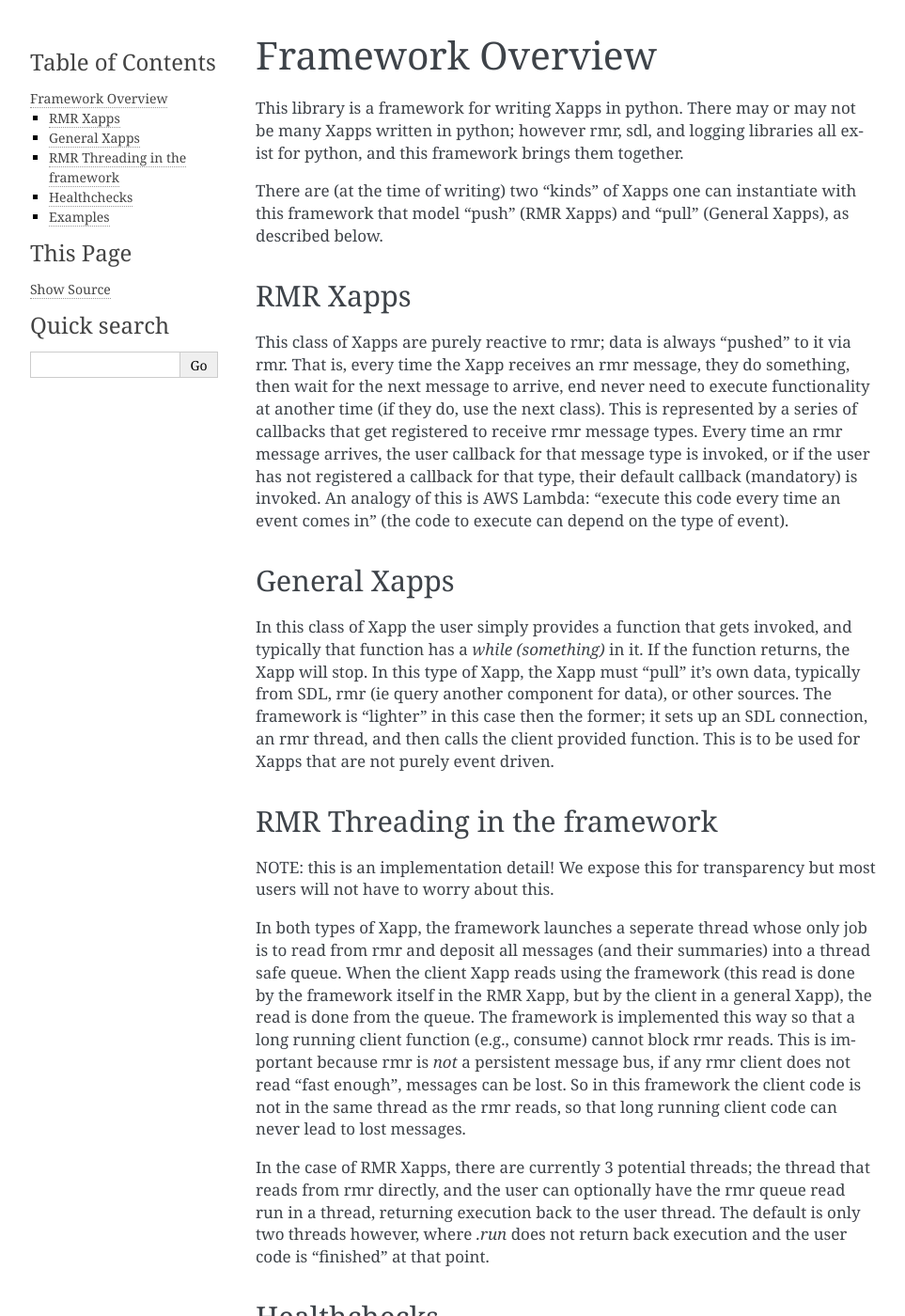
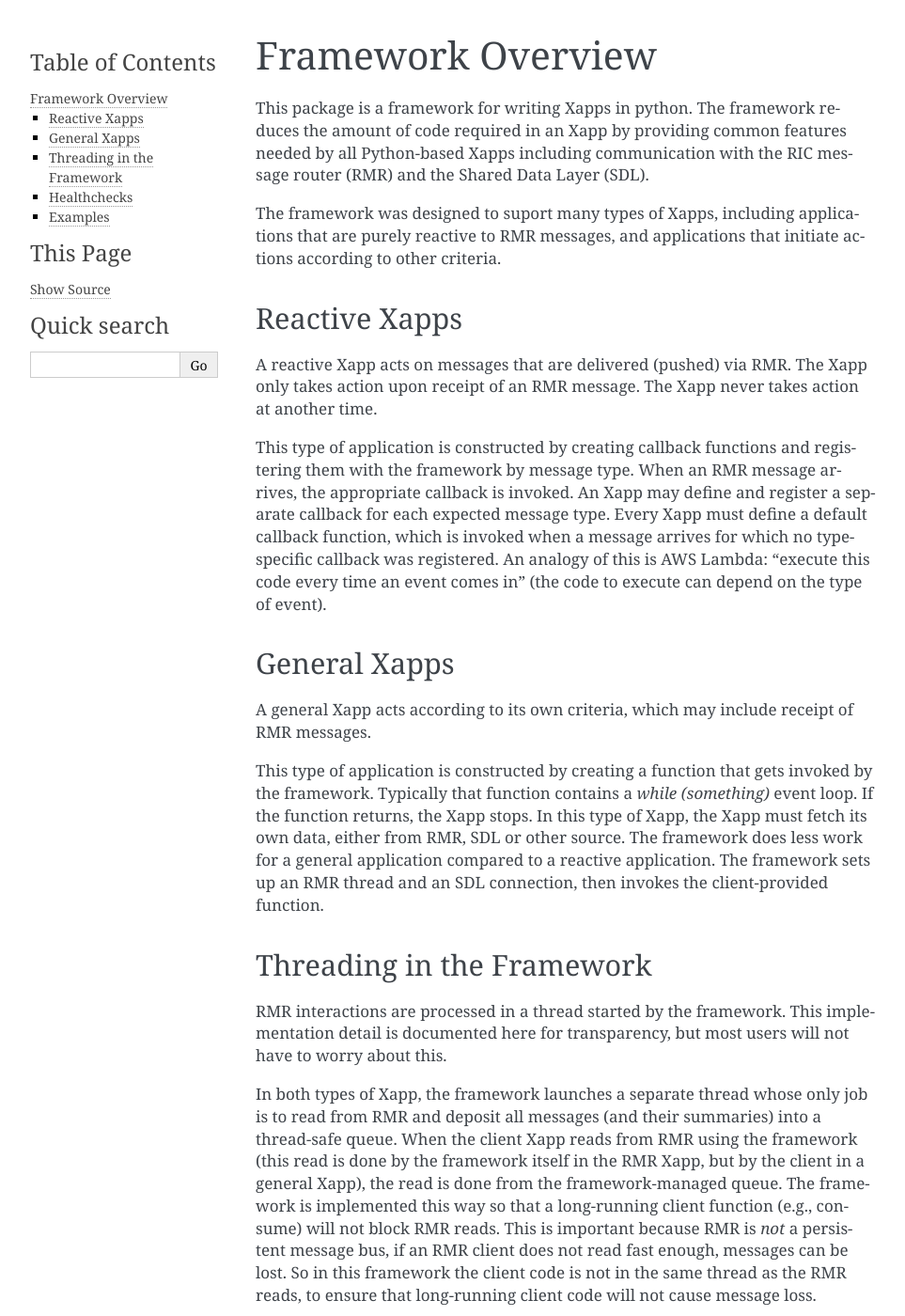
Before and after one commit to o-ran-sc/ric-plt-xapp-frame-py, a Sphinx documentation site: the page built from docs/overview.rst, in a window 1280 px wide and 1400 px high. Shown: the whole window at 94% size, without its empty margins (148-1111 px from the left). Built offline with Sphinx 7.4.7, drawn with Linux system fonts in a browser that asks for light colours; the version number is read from the project's files by our own code; some of the changed text lies outside the part shown.

Commit message:
Improve the package overview shown at PyPI
Signed-off-by: Lott, Christopher (cl778h) <cl778h@att.com>
Change-Id: I08692e6ef60d199cb0b92c1c99740ae808b8885c

```diff
--- a/docs/overview.rst
+++ b/docs/overview.rst
@@ -5,56 +5,105 @@
 Framework Overview
 ==================
 
-This library is a framework for writing Xapps in python.
-There may or may not be many Xapps written in python; however rmr, sdl, and logging libraries all exist for python, and this framework brings them together.
+This package is a framework for writing Xapps in python. The framework
+reduces the amount of code required in an Xapp by providing common
+features needed by all Python-based Xapps including communication with
+the RIC message router (RMR) and the Shared Data Layer (SDL).
 
-There are (at the time of writing) two "kinds" of Xapps one can instantiate with this framework that model "push" (RMR Xapps) and "pull" (General Xapps), as described below.
+The framework was designed to suport many types of Xapps, including
+applications that are purely reactive to RMR messages, and
+applications that initiate actions according to other criteria.
 
-RMR Xapps
----------
-This class of Xapps are purely reactive to rmr; data is always "pushed" to it via rmr.
-That is, every time the Xapp receives an rmr message, they do something, then wait for the next message to arrive, end never need to execute functionality at another time (if they do, use the next class).
-This is represented by a series of callbacks that get registered to receive rmr message types.
-Every time an rmr message arrives, the user callback for that message type is invoked, or if the user has not registered a callback for that type, their default callback (mandatory) is invoked.
-An analogy of this is AWS Lambda: "execute this code every time an event comes in" (the code to execute can depend on the type of event).
+Reactive Xapps
+--------------
+
+A reactive Xapp acts on messages that are delivered (pushed) via RMR.
+The Xapp only takes action upon receipt of an RMR message. The Xapp
+never takes action at another time.
+
+This type of application is constructed by creating callback functions
+and registering them with the framework by message type.  When an RMR
+message arrives, the appropriate callback is invoked.  An Xapp may
+define and register a separate callback for each expected message
+type.  Every Xapp must define a default callback function, which is
+invoked when a message arrives for which no type-specific callback was
+registered.  An analogy of this is AWS Lambda: "execute this code
+every time an event comes in" (the code to execute can depend on the
+type of event).
 
 General Xapps
 -------------
-In this class of Xapp the user simply provides a function that gets invoked, and typically that function has a `while (something)` in it.
-If the function returns, the Xapp will stop.
-In this type of Xapp, the Xapp must "pull" it's own data, typically from SDL, rmr (ie query another component for data), or other sources.
-The framework is "lighter" in this case then the former; it sets up an SDL connection, an rmr thread, and then calls the client provided function.
-This is to be used for Xapps that are not purely event driven.
 
-RMR Threading in the framework
-------------------------------
-NOTE: this is an implementation detail!
-We expose this for transparency but most users will not have to worry about this.
+A general Xapp acts according to its own criteria, which may include
+receipt of RMR messages.
 
-In both types of Xapp, the framework launches a seperate thread whose only job is to read from rmr and deposit all messages (and their summaries) into a thread safe queue.
-When the client Xapp reads using the framework (this read is done by the framework itself in the RMR Xapp, but by the client in a general Xapp), the read is done from the queue.
-The framework is implemented this way so that a long running client function (e.g., consume) cannot block rmr reads.
-This is important because rmr is *not* a persistent message bus, if any rmr client does not read "fast enough", messages can be lost.
-So in this framework the client code is not in the same thread as the rmr reads, so that long running client code can never lead to lost messages.
+This type of application is constructed by creating a function that
+gets invoked by the framework.  Typically that function contains a
+`while (something)` event loop.  If the function returns, the Xapp
+stops.  In this type of Xapp, the Xapp must fetch its own data, either
+from RMR, SDL or other source.  The framework does less work for a
+general application compared to a reactive application.  The framework
+sets up an RMR thread and an SDL connection, then invokes the
+client-provided function.
 
-In the case of RMR Xapps, there are currently 3 potential threads; the thread that reads from rmr directly, and the user can optionally have the rmr queue read run in a thread, returning execution back to the user thread.
-The default is only two threads however, where `.run` does not return back execution and the user code is "finished" at that point.
+Threading in the Framework
+--------------------------
+
+RMR interactions are processed in a thread started by the framework.
+This implementation detail is documented here for transparency, but
+most users will not have to worry about this.
+
+In both types of Xapp, the framework launches a separate thread whose
+only job is to read from RMR and deposit all messages (and their
+summaries) into a thread-safe queue.  When the client Xapp reads from
+RMR using the framework (this read is done by the framework itself in
+the RMR Xapp, but by the client in a general Xapp), the read is done
+from the framework-managed queue.  The framework is implemented this
+way so that a long-running client function (e.g., consume) will not
+block RMR reads.  This is important because RMR is *not* a persistent
+message bus, if an RMR client does not read fast enough, messages can
+be lost.  So in this framework the client code is not in the same
+thread as the RMR reads, to ensure that long-running client code will
+not cause message loss.
+
+In the case of RMR Xapps, there are currently 3 potential threads; the
+thread that reads from RMR directly, and the user can optionally have
+the RMR queue read run in a thread, returning execution back to the
+user thread.  The default is only two threads however, where `.run`
+does not return back execution and the user code is finished at that
+point.
 
 Healthchecks
 ------------
-RMRXapps come with a default rmr healthcheck probe handler.
-When the RMRXapp is sent an rmr healthcheck, it will check to see if the rmr thread is healthy (well it can't even reply if it's not!), and that the SDL connection is healthy.
-The Xapp responds accordingly.
-The user can override this default handler by registering a new callback to the appropriate message type.
 
-General Xapps must handle healthchecks when they read their rmr mailbox, since there is no notion of handlers.
+The framework provides a default RMR healthcheck probe handler for
+reactive Xapps.  When an RMR healthcheck message arrives, this handler
+checks that the RMR thread is healthy (of course the Xapp cannot even
+reply if the thread is not healthy!), and that the SDL connection is
+healthy.  The handler responds accordingly via RMA.  The Xapp can
+override this probe handler by registering a new callback for the
+appropriate message type.
 
-There is no http service (Currently) in the framework therefore there are no http healthchecks.
+The framework provides no healthcheck handler for general Xapps. Those
+applications must handle healthcheck probe messages appropriately when
+they read their RMR mailboxes.
+
+There is no http service in the framework, so there is no support for
+HTTP-based healthcheck probes, such as what a deployment manager like
+Kubernetes may use.
 
 Examples
 --------
-There are two examples in the `examples` directory; `ping` which is a general Xapp, and `pong` which is an RMR Xapp.
-Ping sends a message, pong receives the message and use rts to reply.
-Ping then reads it's own mailbox and demonstrates other functionality.
-The highlight to note is that `pong` is purely reactive, it only does anything when a message is received.
-Ping uses a general that also happens to read it's rmr mailbox inside.
+
+Two sample Xapps using this framework are provided in the `examples`
+directory of the git repository.  The first, `ping`, is a general Xapp
+that defines a main function that reads its RMR mailbox in addition to
+other work.  The second, `pong`, is a reactive Xapp that only takes
+action when a message is received.
+
+To run a demonstration, build the Docker images for both examples
+using the supplied Dockerfiles.  Then start the Pong container (the
+listener) followed by the Ping container (the sender).  The Ping
+application sends a message, the pong application receives the message
+and use RMR's return-to-sender feature to reply.  Ping then reads its
+own mailbox and demonstrates other functionality.
```
Also changed, not shown: docs/developer-guide.rst (+35 -13 lines), docs/installation-guide.rst (+2 -6 lines).
